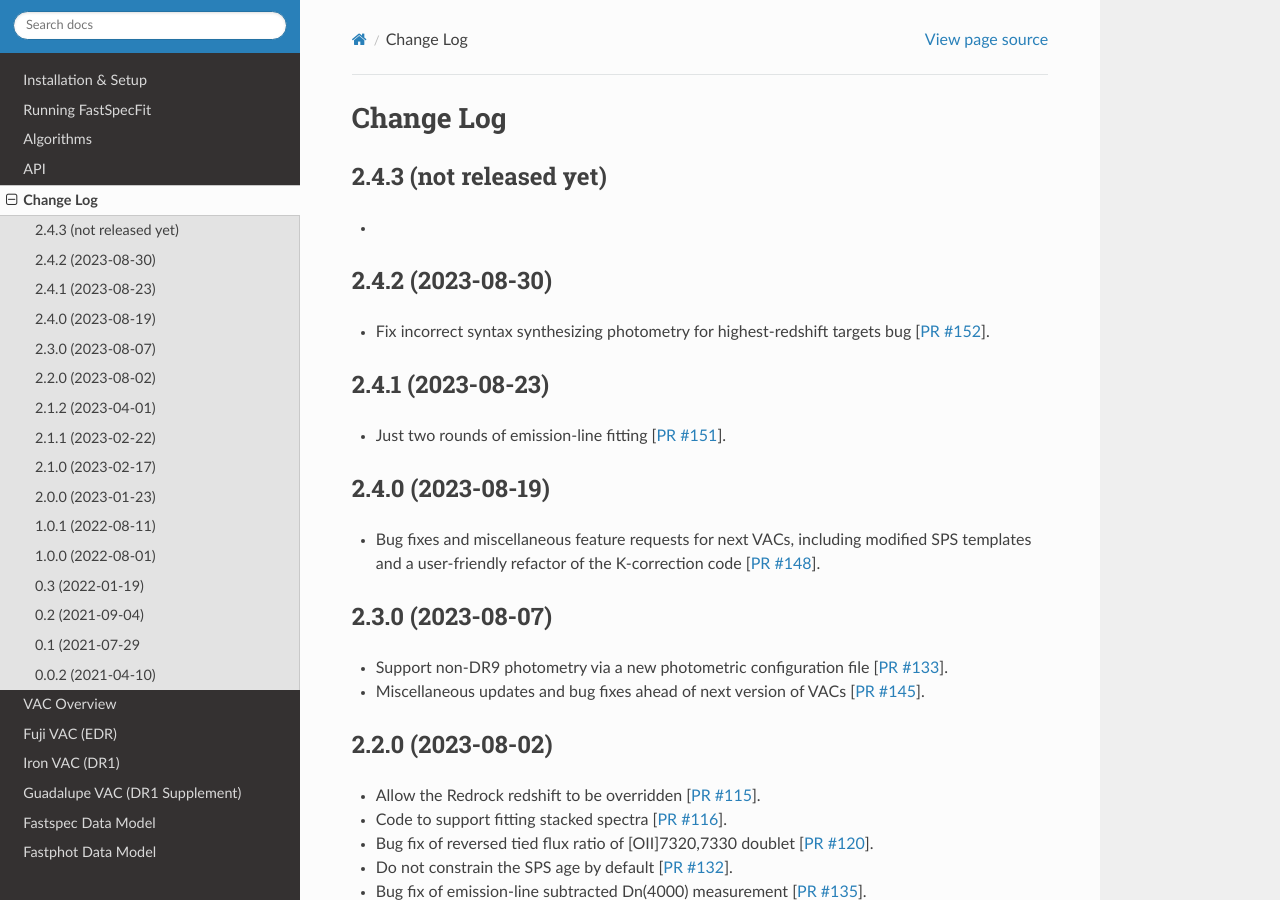
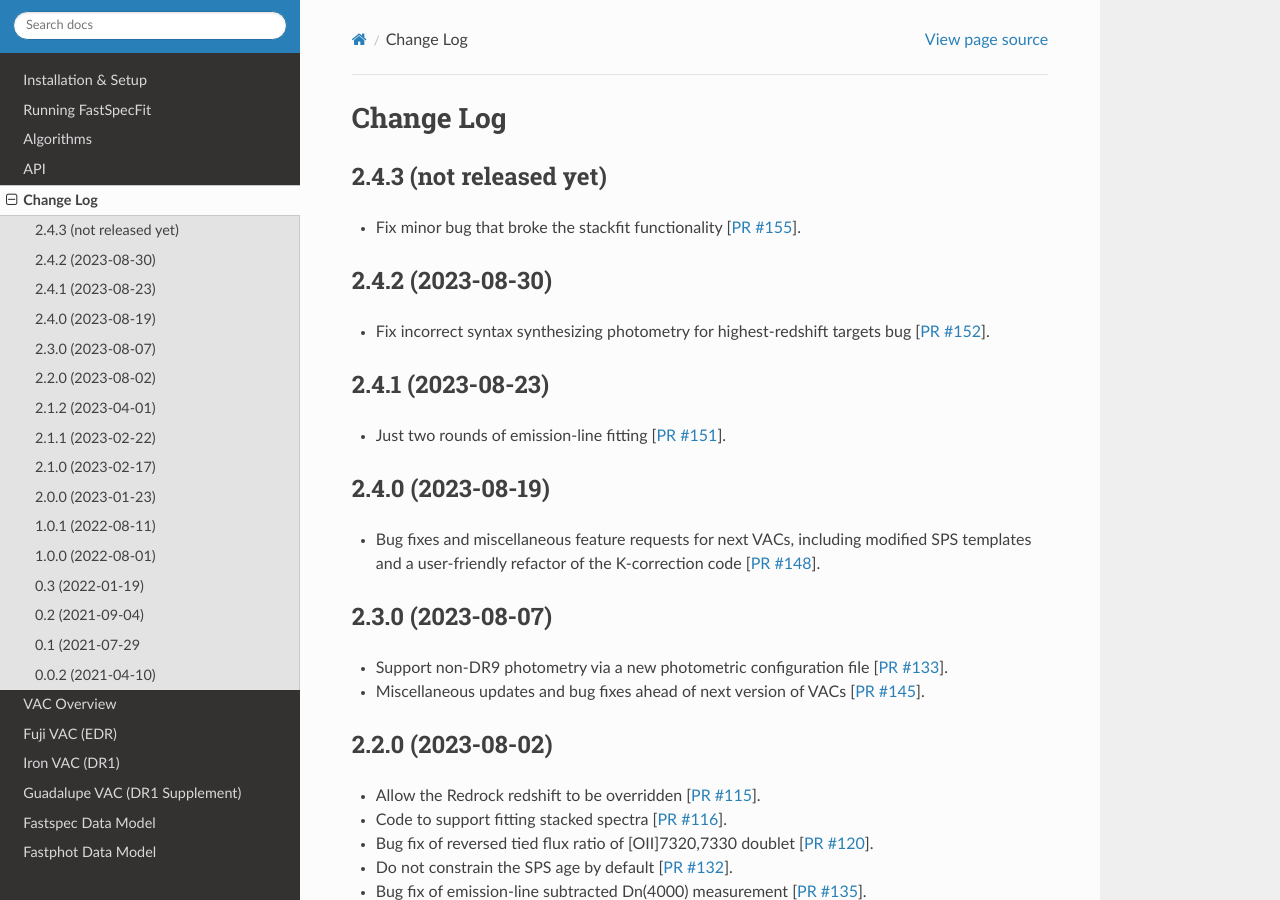
Before and after one commit to desihub/fastspecfit, a Sphinx documentation site: the page built from doc/changes.rst, in a window 1280 px wide and 900 px high. Built offline with Sphinx 7.4.7 and the Read the Docs theme 2.0.0, drawn with Linux system fonts in a browser that asks for light colours.

Commit message:
Update changes.rst

```diff
--- a/doc/changes.rst
+++ b/doc/changes.rst
@@ -5,7 +5,9 @@ Change Log
 2.4.3 (not released yet)
 ------------------------
 
-*
+* Fix minor bug that broke the stackfit functionality [`PR #155`_].
+
+.. _`PR #155`: https://github.com/desihub/fastspecfit/pull/155
 
 2.4.2 (2023-08-30)
 ------------------
```
